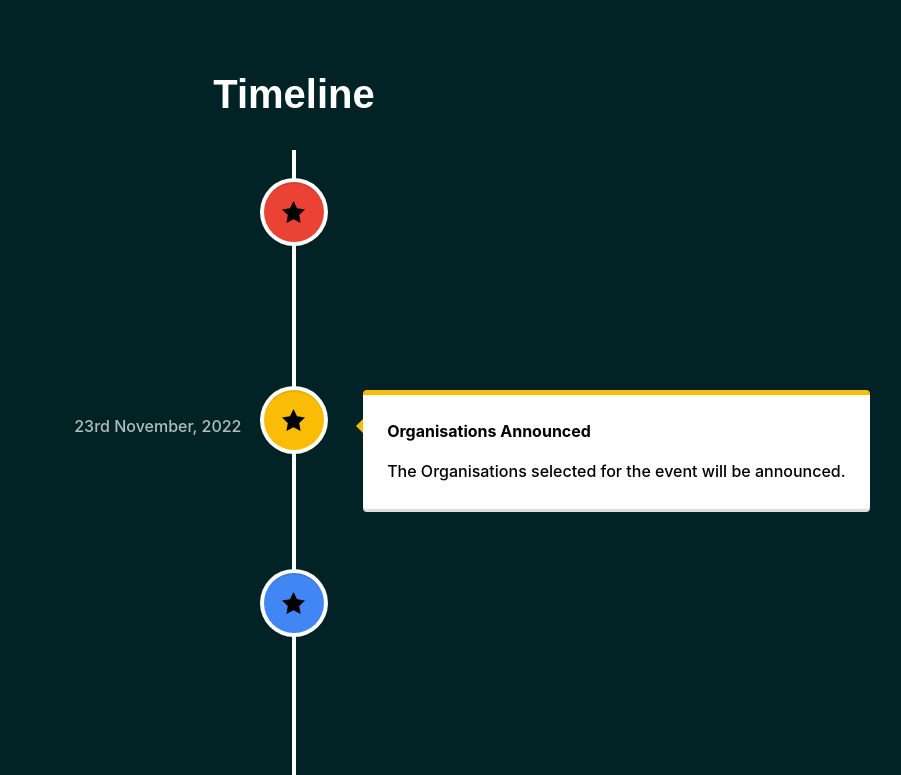
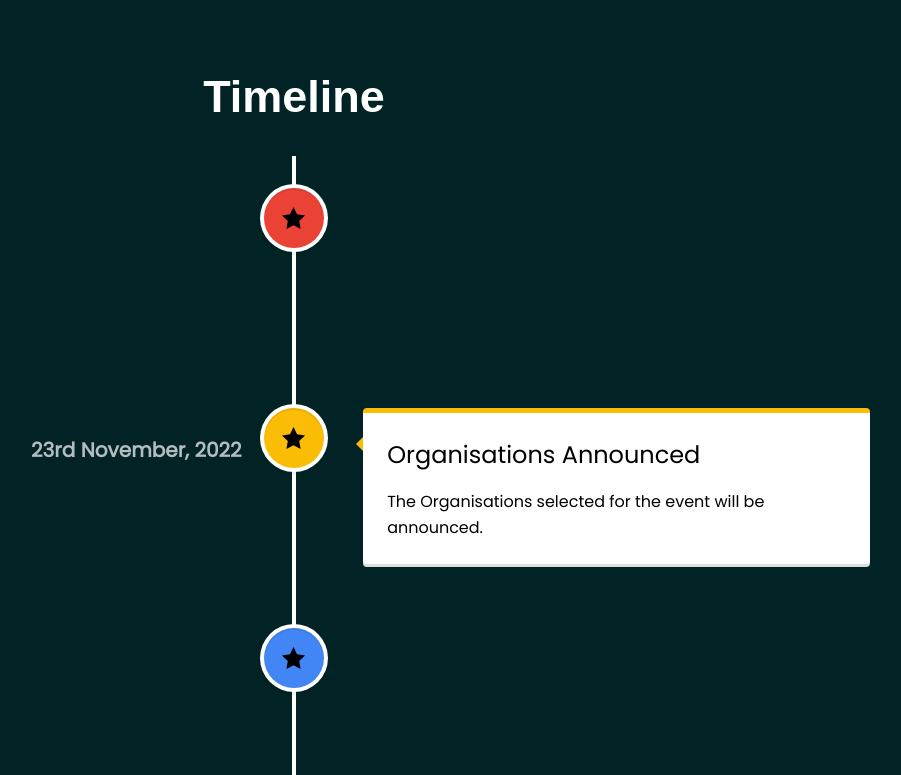
Before and after one commit to winterofcode/2022, a React (Create React App) app: page / in a window 1280 px wide. Shown: the top 775 px of the page, without its empty margins (346-1247 px from the left). Built offline with nearby package versions, Linux system fonts and the light colour scheme; the HTML template or start-up script is replaced by a standard one.

Commit message:
Fixed font style and size

```diff
--- a/src/components/Timeline.jsx
+++ b/src/components/Timeline.jsx
@@ -3,6 +3,7 @@ import { VerticalTimeline, VerticalTimelineElement }  from 'react-vertical-timel
 import 'react-vertical-timeline-component/style.min.css';
 import {CircleStarFull, StarFull, StarEmpty, CircleStarEmpty } from "../icon/icon";
 import { Heading, Box, Flex, Text } from '@chakra-ui/react';
+import "../styles/Timeline.css"
 
 export default function Timeline() {
 
@@ -107,11 +108,11 @@ export default function Timeline() {
     const displayDesktop = () => {
     return (
         <Box my="70px" width="100%" height="100%">
-            <Heading fontSize="3xl" justify="center" align="center" fontFamily="sans-serif" mb="2rem">
-                <Text color="white" textAlign="center" fontSize={40}>Timeline</Text>
+            <Heading justify="center" align="center" fontFamily="sans-serif" mb="2rem">
+                <Text color="white" textAlign="center" fontSize="45px">Timeline</Text>
             </Heading>
 
-        <VerticalTimeline lineColor='white' layout='2-columns' >
+        <VerticalTimeline lineColor='white' layout='2-columns'>
             {timelineCardData.map(cardItem =>{
                 return (
                     <VerticalTimelineElement
@@ -120,13 +121,14 @@ export default function Timeline() {
                     contentStyle={{ borderTop: `5px solid ${cardItem.bgIconColor}`, color: 'white' }}    // dont delete this, will be needed to update.
                     contentArrowStyle={{ borderRight: `7px solid  ${cardItem.bgIconColor}` }}  // dont delete this, will be needed to update.
                     date={cardItem.dateVal}
+                    dateClassName="date-font"
                     iconStyle={{ background: `${cardItem.bgIconColor}`, color: '#fff' }}
                     icon={<StarFull/>}
                 >
-                    <h3 className="vertical-timeline-element-title" style={{fontSize : "1rem", fontWeight: "bold", color : "black"}}>{cardItem.title}</h3>
+                    <h3 className="vertical-timeline-element-title" style={{fontSize : "24px", fontWeight:"semibold" , color : "black"}}>{cardItem.title}</h3>
                     {/* <h4 className="vertical-timeline-element-subtitle">Kolkata, India</h4> */}
                     <Text>
-                    <h3 className="vertical-timeline-element-subtitle" style={{fontSize : "1rem", color : "black"}}>{cardItem.description}</h3>
+                    <h3 className="vertical-timeline-element-subtitle" style={{fontSize : "16px", fontWeight:"medium", color : "black"}}>{cardItem.description}</h3>
                     </Text>
                 </VerticalTimelineElement>
                 )
@@ -135,6 +137,7 @@ export default function Timeline() {
                 iconStyle={{ background: '#4285F4', color: '#fff' }}
                 contentStyle={{color : "white"}}
                 date="Completion of WOC'22"
+                dateClassName="date-font"
                 icon={<CircleStarFull/>}
             />
         </VerticalTimeline>
@@ -182,7 +185,7 @@ export default function Timeline() {
     };
 
     return (
-        <Flex id="timeline" justify="center" align="center" backgroundColor="#012325">
+        <Flex className="timeline-font" id="timeline" justify="center" align="center" backgroundColor="#012325">
             {mobileView ? displayMobile() : displayDesktop()}
         </Flex>
     )
--- /dev/null
+++ b/src/styles/Timeline.css
@@ -0,0 +1,19 @@
+@import url('https://fonts.googleapis.com/css2?family=Poppins&display=swap');
+*{
+    margin: 0;
+    padding: 0;
+    box-sizing: border-box;
+}
+.timeline-font{
+    font-family: 'Poppins', sans-serif;
+    font-style: normal;
+}
+
+.date-font{
+    font-size: 20px !important;
+    font-weight: 600 !important;
+}
+.vertical-timeline-element-content bounce-in{
+    width: 462px;
+    height: 184px;
+}
```
